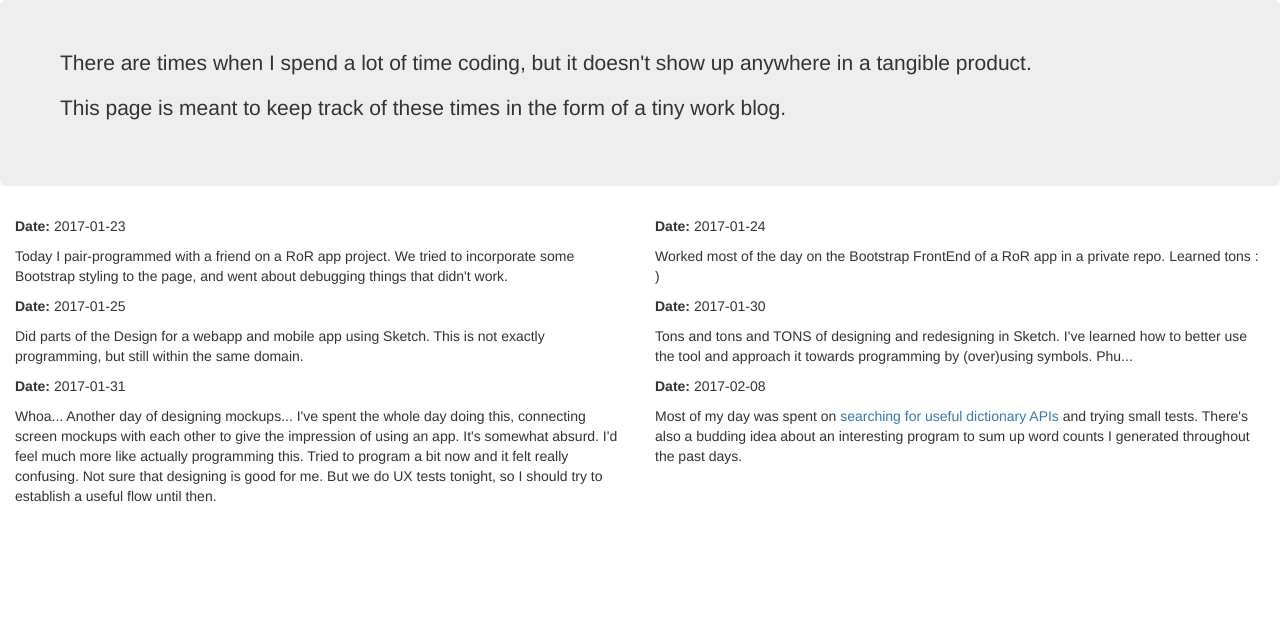
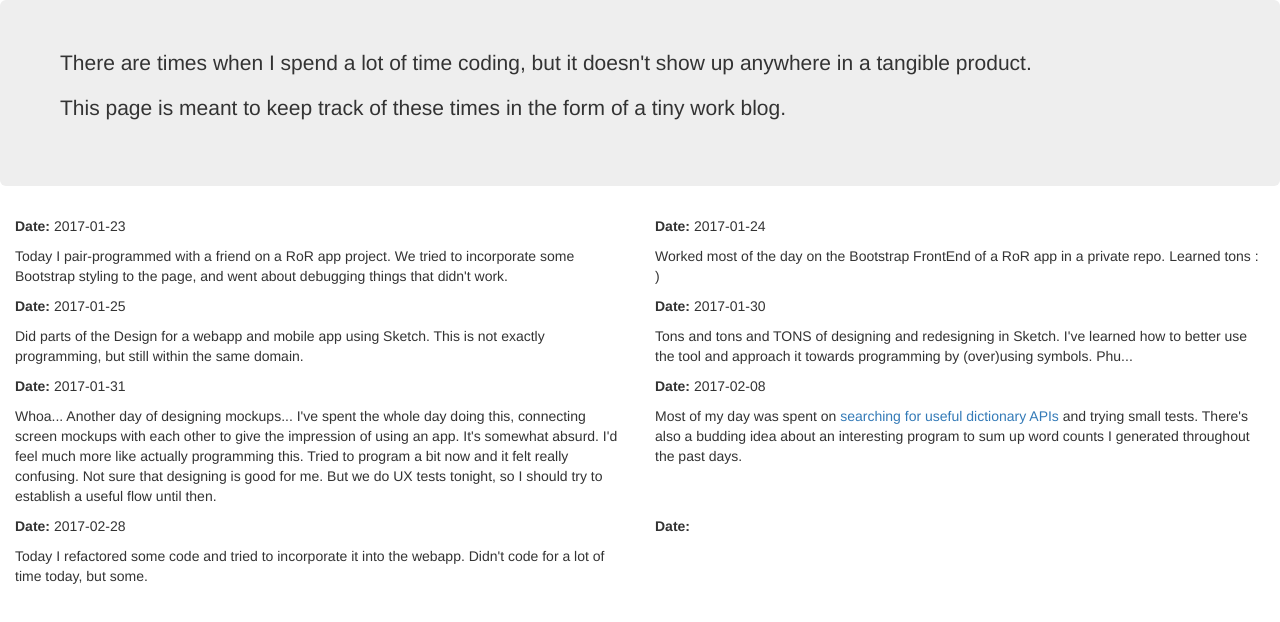
Before and after one commit to martin-martin/non-obvious, a plain HTML site: page index.html in a window 1280 px wide. Drawn offline with nearby package versions, Linux system fonts and the light colour scheme.

Commit message:
day seven maybe

```diff
--- a/index.html
+++ b/index.html
@@ -47,6 +47,16 @@
 			<p>Most of my day was spent on <a href="https://medium.com/@martin.breuss/finding-a-useful-dictionary-api-52084a01503d#.ed8ygow4w">searching for useful dictionary APIs</a> and trying small tests. There's also a budding idea about an interesting program to sum up word counts I generated throughout the past days.</p>
 		</div>
 	</div>
+	<div class="row">
+		<div class="col-md-6 card">
+			<p><strong>Date:</strong> 2017-02-28</p>
+			<p>Today I refactored some code and tried to incorporate it into the webapp. Didn't code for a lot of time today, but some.</p>
+		</div>
+		<div class="col-md-6 card">
+			<p><strong>Date:</strong> </p>
+			<p></p>
+		</div>
+	</div>
 </div>
 </body>
 </html>
```
